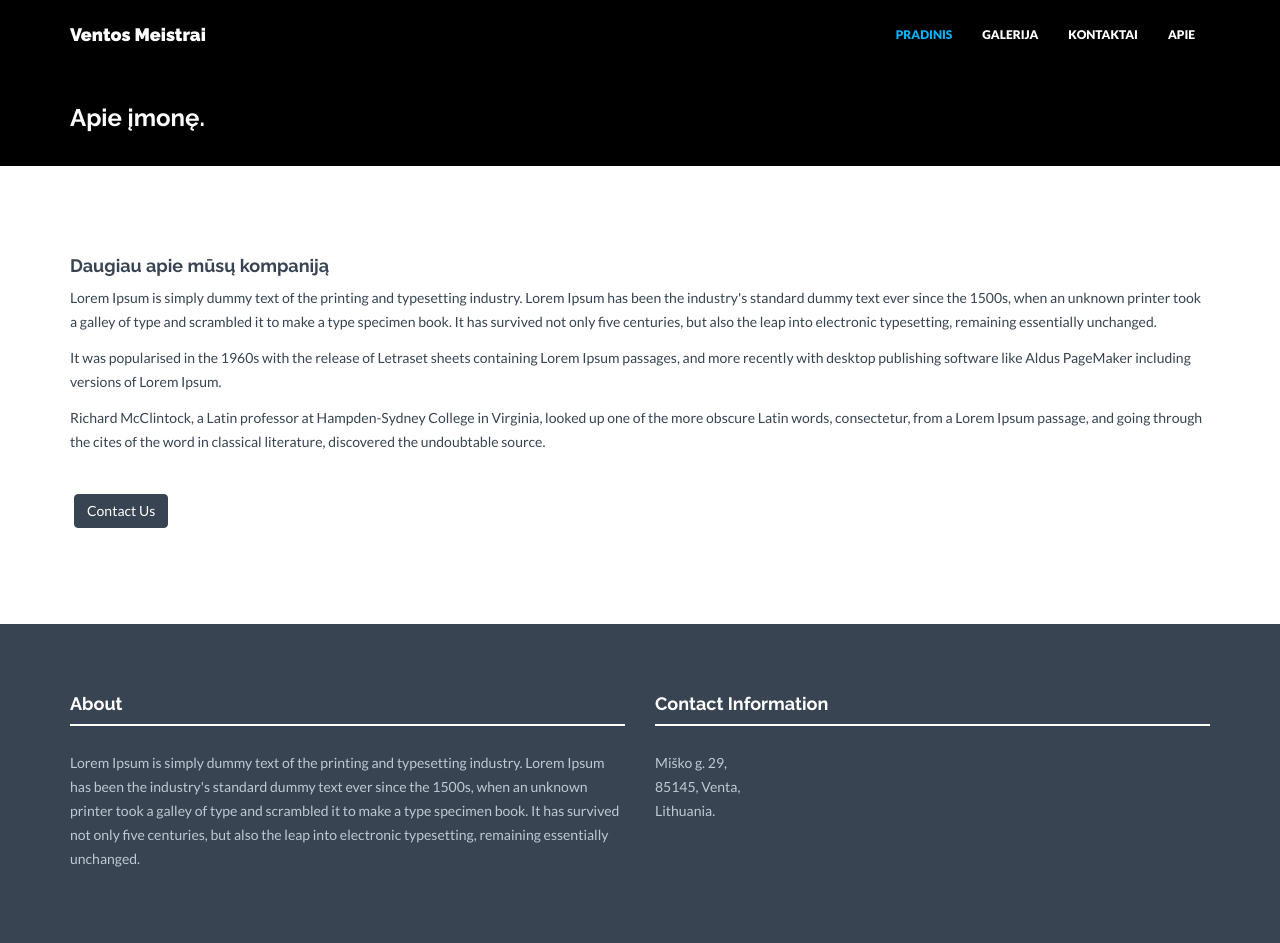
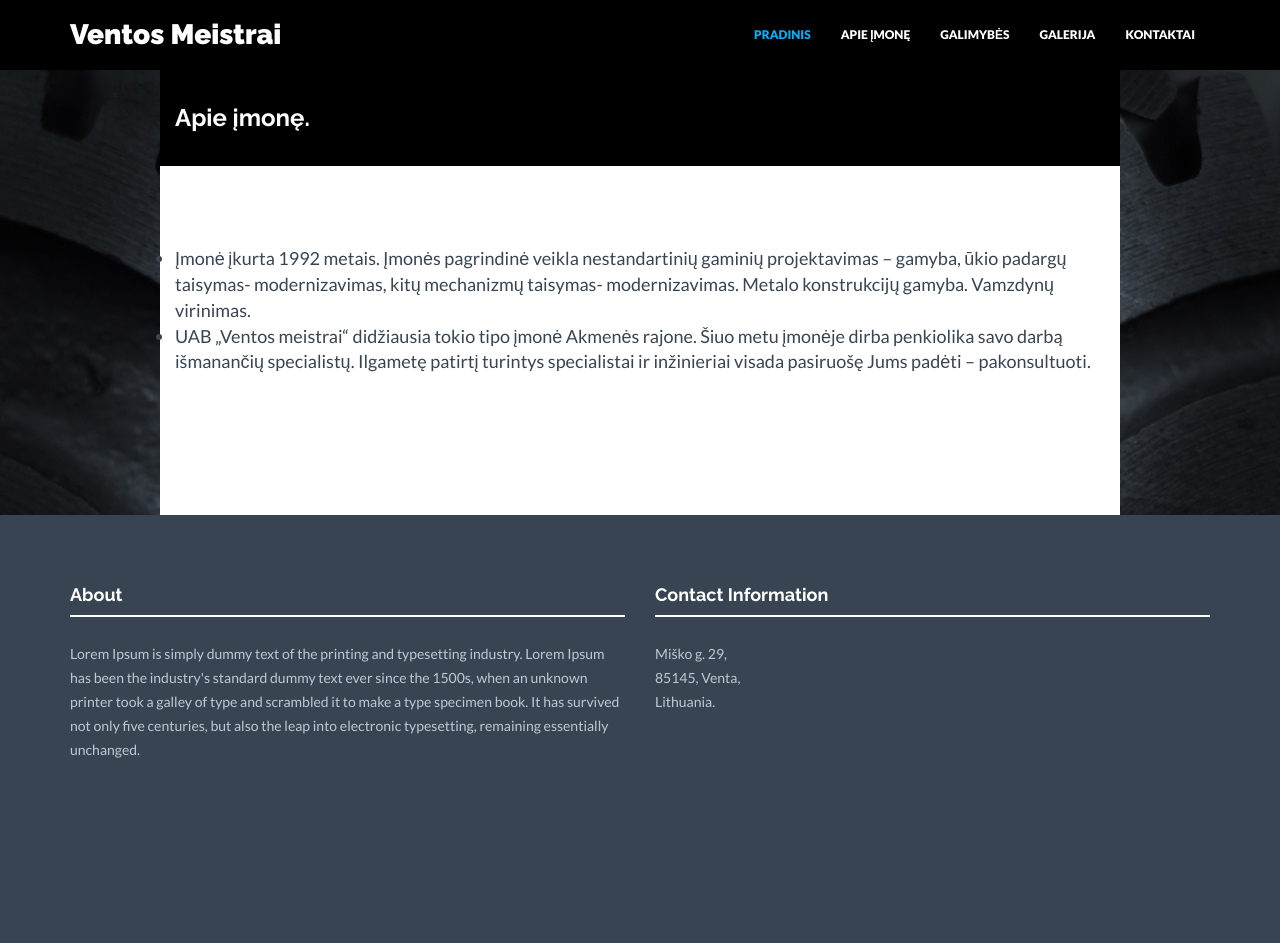
Before and after one commit to PauliusP17/meistrai-testas, a Django app: page /about in a window 1280 px wide; the page is wider, and only the part inside the window is pictured. After the commit the page ends 758 px from the top of that part, so only its background shows below. Run offline with Django 3.2, Linux system fonts and the light colour scheme; some libraries are stand-ins or nearby versions.

Commit message:
Added background image, new page.

```diff
--- a/meistrai_app/static/meistrai_app/css/style.css
+++ b/meistrai_app/static/meistrai_app/css/style.css
@@ -22,12 +22,17 @@
 	}
 
 body {
-	background: #ffffff;
+	background: white url("../img/mech.jpg") center center fixed;
+	-webkit-background-size: cover;
+    -moz-background-size: cover;
+    -o-background-size: cover;
+    background-size: cover;
 	margin: 0;
 	height: 100%;
 	color: #384452;
 	font-family: 'Lato', sans-serif;
 	font-weight: 400;
+	min-height: 100%;
 	}
 
 h1, h2, h3, h4, h5, h6 {
@@ -94,6 +99,7 @@ a:focus {
 .navbar-brand {
 	font-family: 'Raleway', sans-serif;
 	font-weight: 900;
+	font-size: 28px;
 }
 
 .navbar-header .navbar-brand {
@@ -486,3 +492,10 @@ csmall2 {
    width: 100%;
 
 }
+
+.main_container {
+    background: #ffffff;
+    width: 75%;
+    margin: auto;
+    padding-bottom: 50px;
+}
--- a/meistrai_app/templates/meistrai_app/about.html
+++ b/meistrai_app/templates/meistrai_app/about.html
@@ -12,12 +12,11 @@
 
 <div class="container mtb">
   <div class="row">
-    <div class="col-lg-12">
-      <h4>Daugiau apie mūsų kompaniją</h4>
-      <p>Lorem Ipsum is simply dummy text of the printing and typesetting industry. Lorem Ipsum has been the industry's standard dummy text ever since the 1500s, when an unknown printer took a galley of type and scrambled it to make a type specimen book. It has survived not only five centuries, but also the leap into electronic typesetting, remaining essentially unchanged. </p>
-      <p>It was popularised in the 1960s with the release of Letraset sheets containing Lorem Ipsum passages, and more recently with desktop publishing software like Aldus PageMaker including versions of Lorem Ipsum.</p>
-      <p>Richard McClintock, a Latin professor at Hampden-Sydney College in Virginia, looked up one of the more obscure Latin words, consectetur, from a Lorem Ipsum passage, and going through the cites of the word in classical literature, discovered the undoubtable source.</p>
-      <p><br/><a href="/contact/" class="btn btn-theme">Contact Us</a></p>
+    <div class="col-lg-10">
+      <ul style="font-size: 18px;">
+        <li>Įmonė įkurta 1992 metais. Įmonės pagrindinė veikla nestandartinių gaminių projektavimas – gamyba, ūkio padargų taisymas- modernizavimas, kitų mechanizmų taisymas- modernizavimas. Metalo konstrukcijų gamyba. Vamzdynų virinimas.</li>
+        <li>UAB „Ventos meistrai“ didžiausia tokio tipo įmonė Akmenės rajone. Šiuo metu įmonėje dirba penkiolika savo darbą išmanančių specialistų. Ilgametę patirtį turintys specialistai ir inžinieriai visada pasiruošę Jums padėti – pakonsultuoti.</li>
+      </ul>
     </div>
   </div><! --/row -->
 </div><! --/container -->
--- a/meistrai_app/templates/meistrai_app/base.html
+++ b/meistrai_app/templates/meistrai_app/base.html
@@ -36,16 +36,17 @@
         <div class="navbar-collapse collapse navbar-right" style="backgrond-color: #000000">
             <ul class="nav navbar-nav">
                 <li class="active"><a href="/">PRADINIS</a></li>
+                <li><a href="/about/">APIE ĮMONĘ</a></li>
+                <li><a href="/services/">GALIMYBĖS</a></li>
                 <li><a href="/gallery/">GALERIJA</a></li>
                 <li><a href="/contact/">KONTAKTAI</a></li>
-          <li><a href="/about/">APIE</a></li>
             </ul>
         </div>
     </div>
 </div>
-
+<div class="main_container">
     {% block content %}{% endblock content %}
-
+</div>
 <div id="footerwrap">
     <div class="container">
         <div class="row">
--- a/meistrai_app/urls.py
+++ b/meistrai_app/urls.py
@@ -7,4 +7,6 @@ urlpatterns = [
     url(r'gallery', views.gallery, name='gallery'),
     url(r'contact', views.contact, name='contact'),
     url(r'about', views.about, name='about'),
+    url(r'services', views.services, name='about'),
+
 ]
--- a/meistrai_app/views.py
+++ b/meistrai_app/views.py
@@ -23,6 +23,12 @@ def contact(request):
     template = loader.get_template('meistrai_app/contact.html')
     return HttpResponse(template.render(context=None, request=request))
 
+
 def about(request):
     template = loader.get_template('meistrai_app/about.html')
     return HttpResponse(template.render(context=None, request=request))
+
+
+def services(request):
+    template = loader.get_template('meistrai_app/services.html')
+    return HttpResponse(template.render(context=None, request=request))
```
Also changed, not shown: meistrai_app/templates/meistrai_app/services.html (added, +30 -0 lines), meistrai_app/static/meistrai_app/img/mech.jpg (added). Lines whose indentation alone changed are shown as unchanged.
